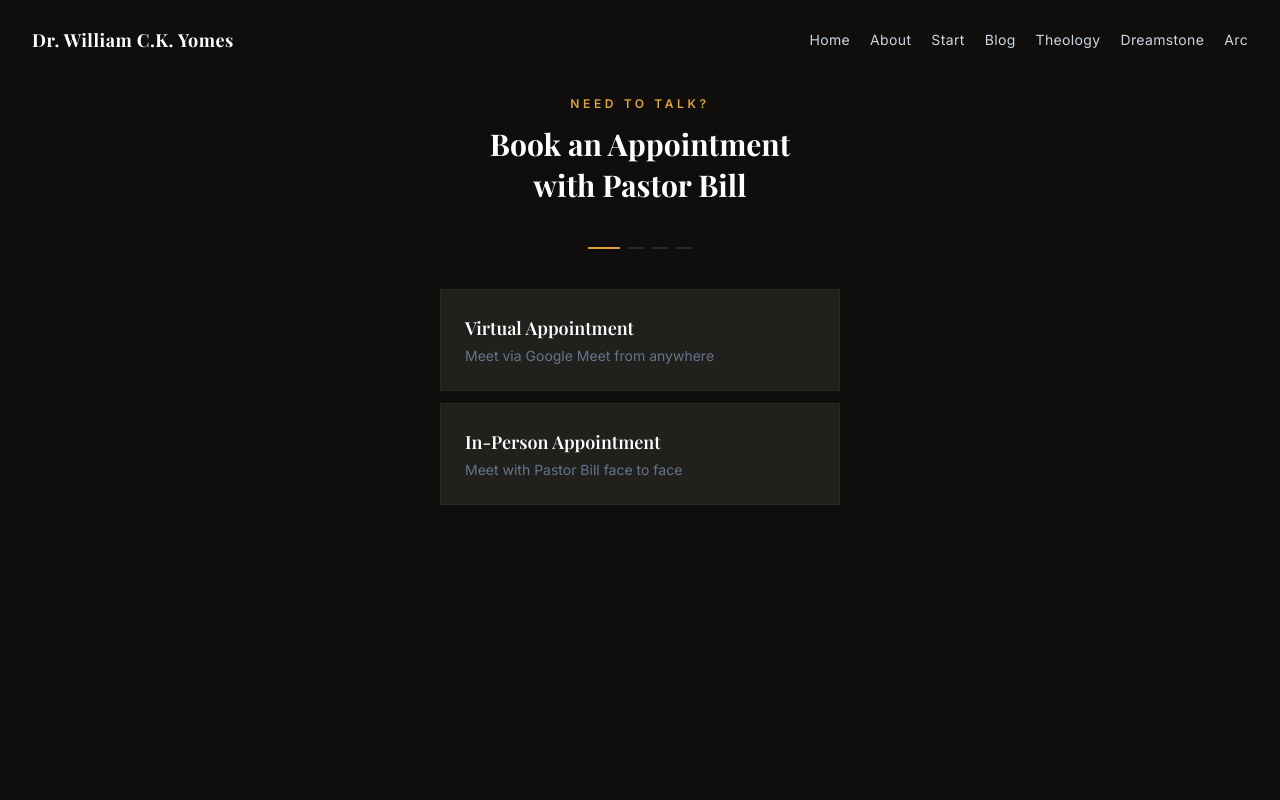
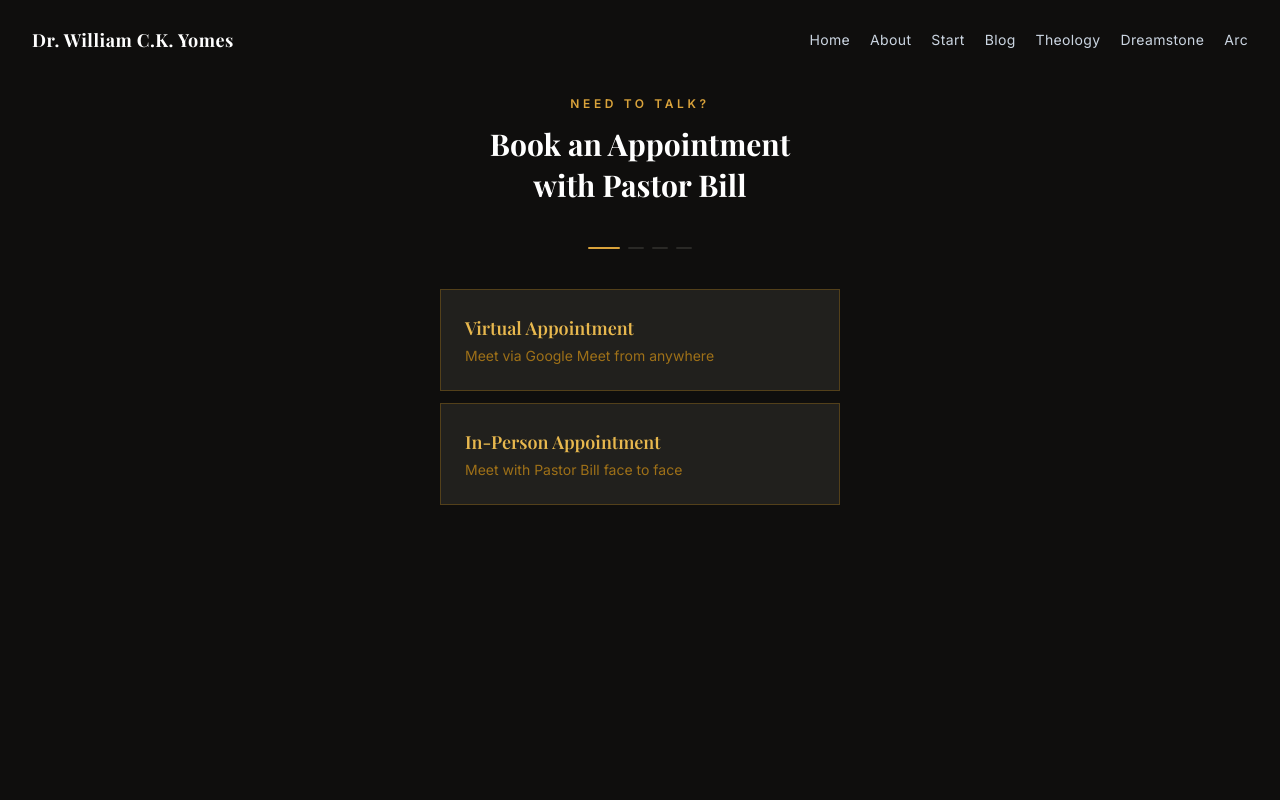
Before and after one commit to byomes/wcky, a Next.js app: page /meet in a window 1280 px wide. Shown: the top 800 px of the page. Built offline with nearby package versions, Linux system fonts and the light colour scheme; a web font is replaced by a local one.

Commit message:
fix: /meet — gold button styling applied consistently across all steps

```diff
--- a/src/app/meet/page.tsx
+++ b/src/app/meet/page.tsx
@@ -131,12 +131,12 @@ export default function MeetPage() {
               <button
                 key={opt.value}
                 onClick={() => { setType(opt.value); setStep(2) }}
-                className="w-full text-left p-6 bg-navy-800 border border-navy-700 hover:border-gold-700/50 hover:bg-navy-700/60 transition-all duration-200 group"
+                className="w-full text-left p-6 bg-navy-800 border border-gold-700/40 hover:border-gold-500/60 hover:bg-gold-500/10 transition-all duration-200"
               >
-                <p className="font-serif text-lg font-semibold text-white group-hover:text-gold-300 transition-colors duration-200 mb-1">
+                <p className="font-serif text-lg font-semibold text-gold-400 mb-1">
                   {opt.label}
                 </p>
-                <p className="text-slate-500 text-sm">{opt.desc}</p>
+                <p className="text-gold-700 text-sm">{opt.desc}</p>
               </button>
             ))}
           </div>
@@ -151,9 +151,9 @@ export default function MeetPage() {
                 <button
                   key={d}
                   onClick={() => { setDuration(d); setStep(3) }}
-                  className="w-full text-left p-5 bg-navy-800 border border-navy-700 hover:border-gold-700/50 hover:bg-navy-700/60 transition-all duration-200 group"
+                  className="w-full text-left p-5 bg-navy-800 border border-gold-700/40 hover:border-gold-500/60 hover:bg-gold-500/10 transition-all duration-200"
                 >
-                  <span className="font-semibold text-white group-hover:text-gold-300 transition-colors duration-200">
+                  <span className="font-semibold text-gold-400">
                     {durLabel(d)}
                   </span>
                 </button>
@@ -181,15 +181,15 @@ export default function MeetPage() {
                 {dates.slice(0, visibleDateCount).map(dk => {
                   const isOpen = expandedDate === dk
                   return (
-                    <div key={dk} className={`border transition-colors duration-200 ${isOpen ? 'border-gold-700/50' : 'border-navy-700'}`}>
+                    <div key={dk} className={`border transition-colors duration-200 ${isOpen ? 'border-gold-500/60' : 'border-gold-700/40'}`}>
                       <button
                         onClick={() => setExpandedDate(isOpen ? null : dk)}
-                        className="w-full flex items-center justify-between px-4 py-4 bg-navy-800 hover:bg-navy-700/60 transition-colors duration-200 group"
+                        className={`w-full flex items-center justify-between px-4 py-4 transition-colors duration-200 ${isOpen ? 'bg-gold-500/10' : 'bg-navy-800 hover:bg-gold-500/10'}`}
                       >
-                        <span className={`font-medium text-sm transition-colors duration-200 ${isOpen ? 'text-gold-300' : 'text-white group-hover:text-gold-300'}`}>
+                        <span className={`font-medium text-sm transition-colors duration-200 ${isOpen ? 'text-gold-300' : 'text-gold-400'}`}>
                           {fmtDateHeader(slotsByDate[dk][0].start)}
                         </span>
-                        <span className={`text-xs transition-all duration-200 ${isOpen ? 'text-gold-500 rotate-180' : 'text-slate-600'}`}>
+                        <span className={`text-xs transition-all duration-200 ${isOpen ? 'text-gold-500 rotate-180' : 'text-gold-700'}`}>
                           ▾
                         </span>
                       </button>
@@ -214,7 +214,7 @@ export default function MeetPage() {
                 {visibleDateCount < dates.length && (
                   <button
                     onClick={() => setVisibleDateCount(c => c + 14)}
-                    className="w-full py-3.5 text-sm text-slate-500 hover:text-slate-300 border border-navy-700 hover:border-navy-600 transition-colors duration-200"
+                    className="w-full py-3.5 text-sm text-gold-600 hover:text-gold-400 border border-gold-700/40 hover:border-gold-500/60 hover:bg-gold-500/10 transition-colors duration-200"
                   >
                     Show more dates →
                   </button>
```
Also changed, not shown: 1 other file (tests, documents, lock files or other folders).
